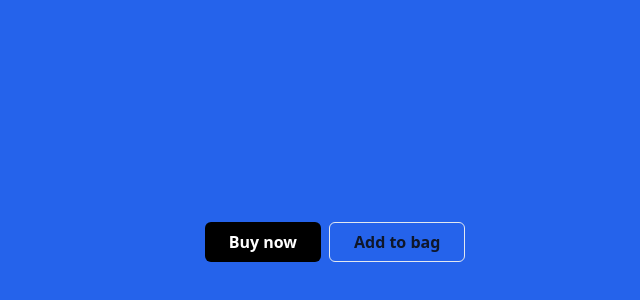
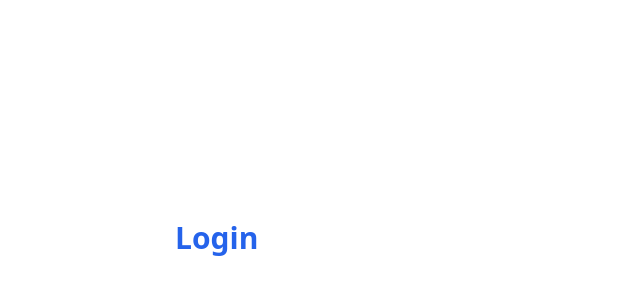
Before and after one commit to rahmad310317/TEST-REACT.JS, a React (Vite) app: page / in a window 1280 px wide. Shown: the part 158-458 px from the top of the page, without its empty margins (305-945 px from the left). Built offline with nearby package versions, Linux system fonts and the light colour scheme.

Commit message:
update Element pages and button

```diff
--- a/src/App.jsx
+++ b/src/App.jsx
@@ -1,12 +1,15 @@
-export default function App() {
+import React from "react";
+
+function App() {
   return (
-    <div className="gap-2 flex justify-center bg-blue-600 min-h-screen items-center">
-        <button class="h-10 px-6 font-semibold rounded-md bg-black text-white" type="submit">
-          Buy now
-        </button>
-        <button class="h-10 px-6 font-semibold rounded-md border border-slate-200 text-slate-900" type="button">
-          Add to bag
-        </button>
+    <div className="flex justify-center min-h-screen items-center">
+      <div className="w-full max-w-xs">
+        <h1 className="text-3xl font-bold mb-2 text-blue-600">
+          Login
+        </h1>
+      </div>
     </div>
   )
 }
+
+export default App;
--- /dev/null
+++ b/src/Component/Element/Button/index.jsx
@@ -0,0 +1,13 @@
+import React from "react";
+
+
+const Button = (props) => {
+    const {color, children} = props;
+    return (
+      <button class={`h-10 px-6 font-semibold rounded-md ${color} text-white`} type="submit">
+      {children}
+    </button>
+    );
+  }
+
+export default Button;
```
Also changed, not shown: src/assets/api.jsx (added).
